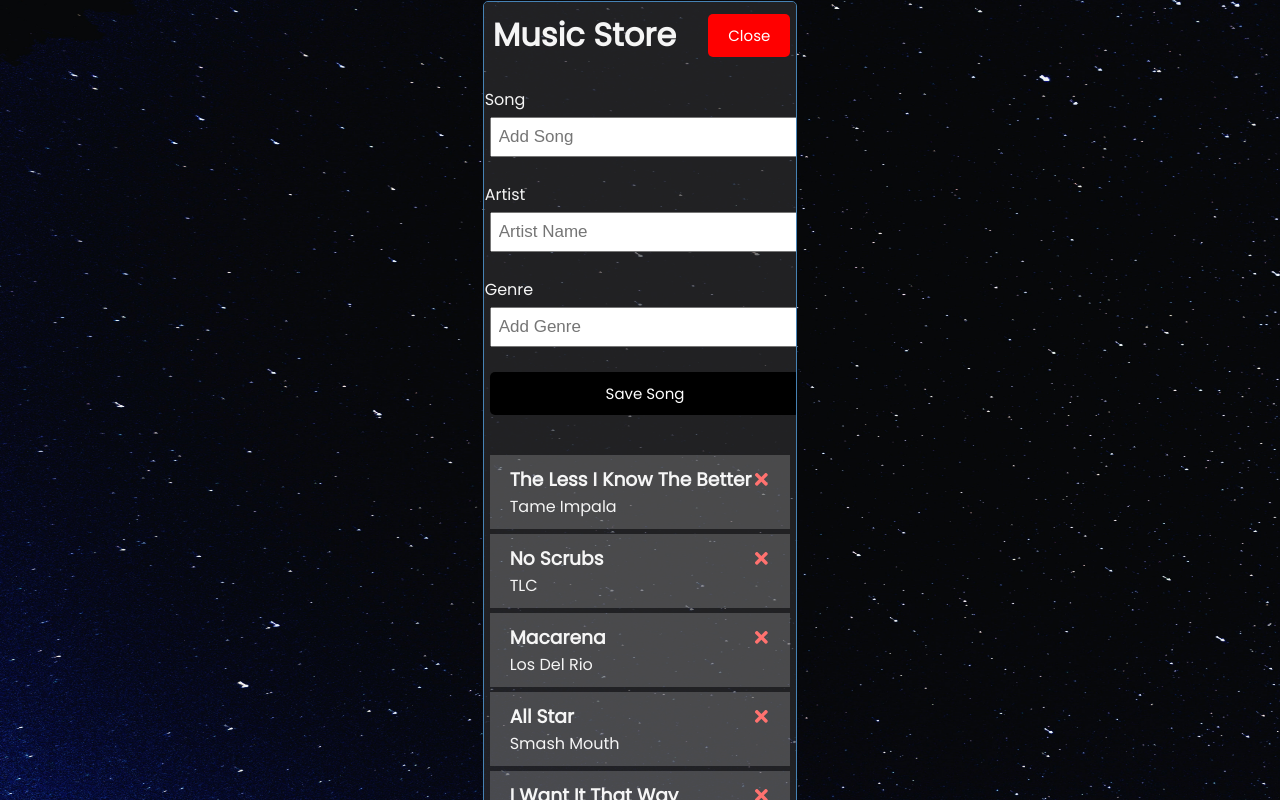
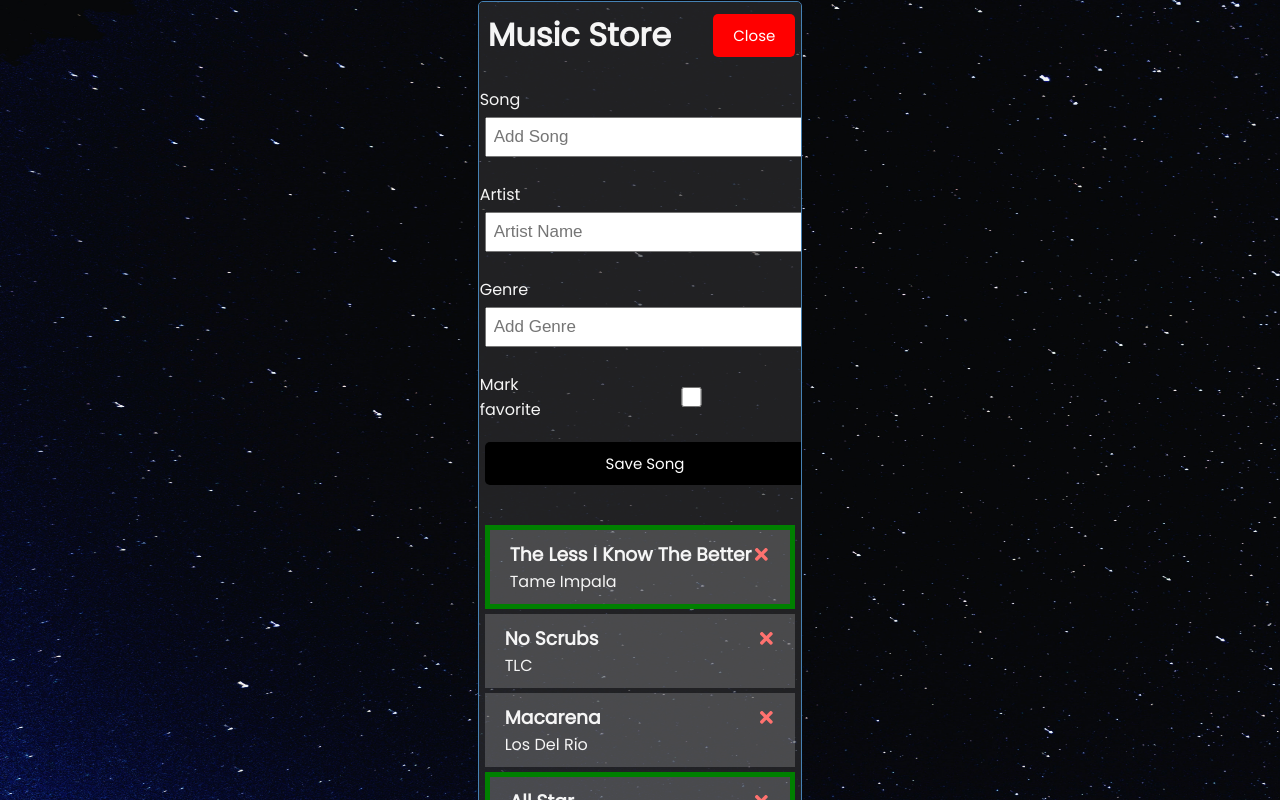
Before and after one commit to therealabdi2/music_store, a React (Create React App) app: page / in a window 1280 px wide. Both pictures are taken after a click on the button "Add". Shown: the top 800 px of the page. Built offline with nearby package versions, Linux system fonts and the light colour scheme; data requests are answered from the project's data file.

Commit message:
[CHG] Added backend json database

```diff
--- /dev/null
+++ b/db.json
@@ -0,0 +1,44 @@
+{
+  "songs": [
+    {
+      "id": 1,
+      "title": "The Less I Know The Better",
+      "artist": "Tame Impala",
+      "genre": "Rock",
+      "rating": 4,
+      "favourite": true
+    },
+    {
+      "id": 2,
+      "title": "No Scrubs",
+      "artist": "TLC",
+      "genre": "R&B",
+      "rating": 5,
+      "favourite": false
+    },
+    {
+      "id": 3,
+      "title": "Macarena",
+      "artist": "Los Del Rio",
+      "genre": "Latin",
+      "rating": 3,
+      "favourite": false
+    },
+    {
+      "id": 4,
+      "title": "All Star",
+      "artist": "Smash Mouth",
+      "genre": "Rock",
+      "rating": 2,
+      "favourite": true
+    },
+    {
+      "id": 5,
+      "title": "I Want It That Way",
+      "artist": "Backstreet",
+      "genre": "Pop",
+      "rating": 1,
+      "favourite": true
+    }
+  ]
+}
--- a/package.json
+++ b/package.json
@@ -6,6 +6,7 @@
         "@testing-library/jest-dom": "^5.16.5",
         "@testing-library/react": "^13.4.0",
         "@testing-library/user-event": "^13.5.0",
+        "json-server": "^0.17.0",
         "react": "^18.2.0",
         "react-dom": "^18.2.0",
         "react-icons": "^4.4.0",
@@ -16,7 +17,8 @@
         "start": "react-scripts start",
         "build": "react-scripts build",
         "test": "react-scripts test",
-    "eject": "react-scripts eject"
+        "eject": "react-scripts eject",
+        "server": "json-server --watch db.json --port 5000"
     },
     "eslintConfig": {
         "extends": [
--- a/src/App.js
+++ b/src/App.js
@@ -1,4 +1,4 @@
-import { useState } from "react";
+import { useState, useEffect } from "react";
 import Header from "./components/Header";
 import Songs from "./components/Songs";
 import AddSong from "./components/AddSong";
@@ -6,65 +6,78 @@
 function App() {
     const [showAddSong, setShowAddSong] = useState(false);
 
-    const [songs, setSongs] = useState([
-        {
-            id: 1,
-            title: "The Less I Know The Better",
-            artist: "Tame Impala",
-            genre: "Rock",
-            rating: 4,
-            favourite: false,
-        },
-        {
-            id: 2,
-            title: "No Scrubs",
-            artist: "TLC",
-            genre: "R&B",
-            rating: 5,
-            favourite: false,
-        },
-        {
-            id: 3,
-            title: "Macarena",
-            artist: "Los Del Rio",
-            genre: "Latin",
-            rating: 3,
-            favourite: false,
-        },
-        {
-            id: 4,
-            title: "All Star",
-            artist: "Smash Mouth",
-            genre: "Rock",
-            rating: 2,
-            favourite: false,
-        },
-        {
-            id: 5,
-            title: "I Want It That Way",
-            artist: "Backstreet",
-            genre: "Pop",
-            rating: 1,
-            favourite: false,
-        },
-    ]);
+    const [songs, setSongs] = useState([]);
+
+    useEffect(() => {
+        const getSongs = async () => {
+            const songsFromServer = await fetchSongs();
+            setSongs(songsFromServer);
+        };
+        getSongs();
+    }, []);
+
+    const fetchSongs = async () => {
+        const res = await fetch("http://localhost:5000/songs");
+        const data = await res.json();
+        return data;
+    };
+
+    const fetchSong = async (id) => {
+        const res = await fetch(`http://localhost:5000/songs/${id}`);
+        const data = await res.json();
+        return data;
+    };
 
     // Add Song
-    const addSong = (song) => {
-        const id = Math.floor(Math.random() * 10000) + 1;
+    const addSong = async (song) => {
+        const res = await fetch("http://localhost:5000/songs", {
+            method: "POST",
+            headers: {
+                "Content-type": "application/json",
+            },
+            body: JSON.stringify(song),
+        });
+
+        const data = await res.json();
+        console.log("data", data);
+
         const rating = Math.floor(Math.random() * 5) + 1;
-        const favourite = false;
-        const newSong = { id, ...song, rating, favourite };
+
+        // add rating and favourite and update the song object
+
+        const newSong = { ...data, rating };
         setSongs([...songs, newSong]);
+
+        // const id = Math.floor(Math.random() * 10000) + 1;
+        // const rating = Math.floor(Math.random() * 5) + 1;
+        // const newSong = { id, ...song, rating, favourite };
+        // setSongs([...songs, newSong]);
     };
     // Delete song
-    const deleteSong = (id) => {
+    const deleteSong = async (id) => {
+        await fetch(`http://localhost:5000/songs/${id}`, {
+            method: "DELETE",
+        });
+
         setSongs(songs.filter((song) => song.id !== id)); // filter out the song with the id that was passed in and set the state to the new array of songs
     };
 
     // toggle favorite
-    const toggleFavorite = (id) => {
-        setSongs(songs.map((song) => (song.id === id ? { ...song, favourite: !song.favourite } : song)));
+    const toggleFavorite = async (id) => {
+        const songToToggle = await fetchSong(id);
+        const updatedSong = { ...songToToggle, favourite: !songToToggle.favourite };
+
+        const res = await fetch(`http://localhost:5000/songs/${id}`, {
+            method: "PUT",
+            headers: {
+                "Content-type": "application/json",
+            },
+            body: JSON.stringify(updatedSong),
+        });
+        const data = await res.json();
+        console.log("data", data);
+
+        setSongs(songs.map((song) => (song.id === id ? { ...song, favourite: !data.favourite } : song)));
     };
 
     return (
--- a/src/components/AddSong.js
+++ b/src/components/AddSong.js
@@ -4,6 +4,7 @@
     const [title, setTitle] = useState("");
     const [artist, setArtist] = useState("");
     const [genre, setGenre] = useState("");
+    const [favourite, setFavourite] = useState(false);
 
     const onSubmit = (e) => {
         e.preventDefault();
@@ -12,11 +13,12 @@
             alert("Please add a song");
         }
 
-        onAdd({ title, artist, genre });
+        onAdd({ title, artist, genre, favourite });
 
         setTitle("");
         setArtist("");
         setGenre("");
+        setFavourite(false);
     };
     return (
         <form className="add-form" onSubmit={onSubmit}>
@@ -32,6 +34,10 @@
                 <label>Genre</label>
                 <input type="text" placeholder="Add Genre" value={genre} onChange={(e) => setGenre(e.target.value)} />
             </div>
+            <div className="form-control form-control-check">
+                <label>Mark favorite</label>
+                <input type="checkbox" checked={favourite} value={favourite} onChange={(e) => setFavourite(e.currentTarget.checked)} />
+            </div>
             <input type="submit" value="Save Song" className="btn btn-block" />
         </form>
     );
--- a/src/components/Songs.js
+++ b/src/components/Songs.js
@@ -3,8 +3,8 @@
 const Songs = ({ songs, onDelete, onToggle }) => {
     return (
         <div>
-            {songs.map((song) => (
-                <Song key={song.id} song={song} onDelete={onDelete} onToggle={onToggle} />
+            {songs.map((song, index) => (
+                <Song key={index} song={song} onDelete={onDelete} onToggle={onToggle} />
             ))}
         </div>
     );
```
Also changed, not shown: 1 other file (tests, documents, lock files or other folders). Lines whose indentation alone changed are shown as unchanged.
